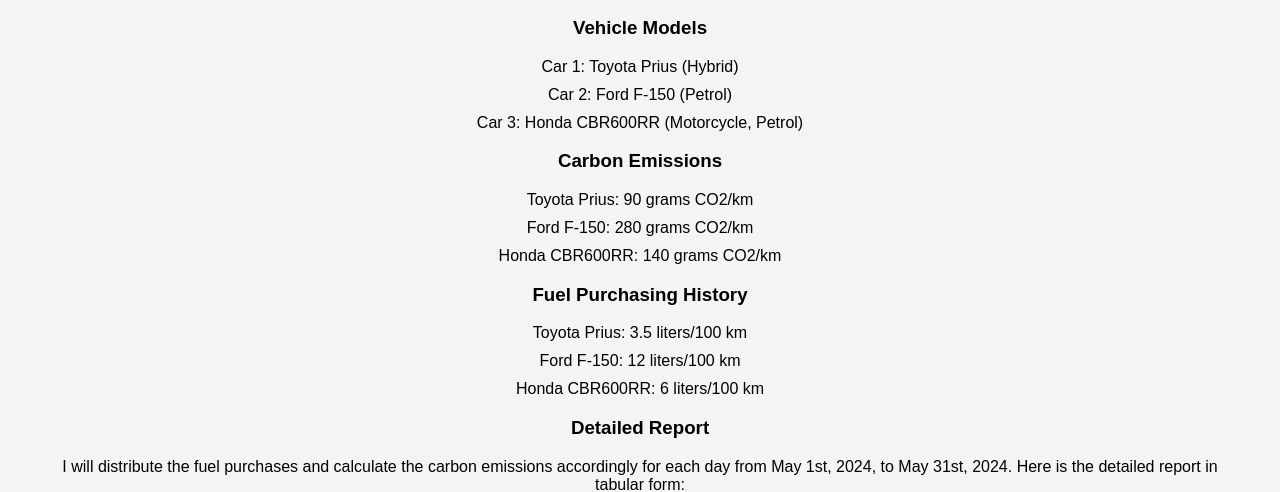
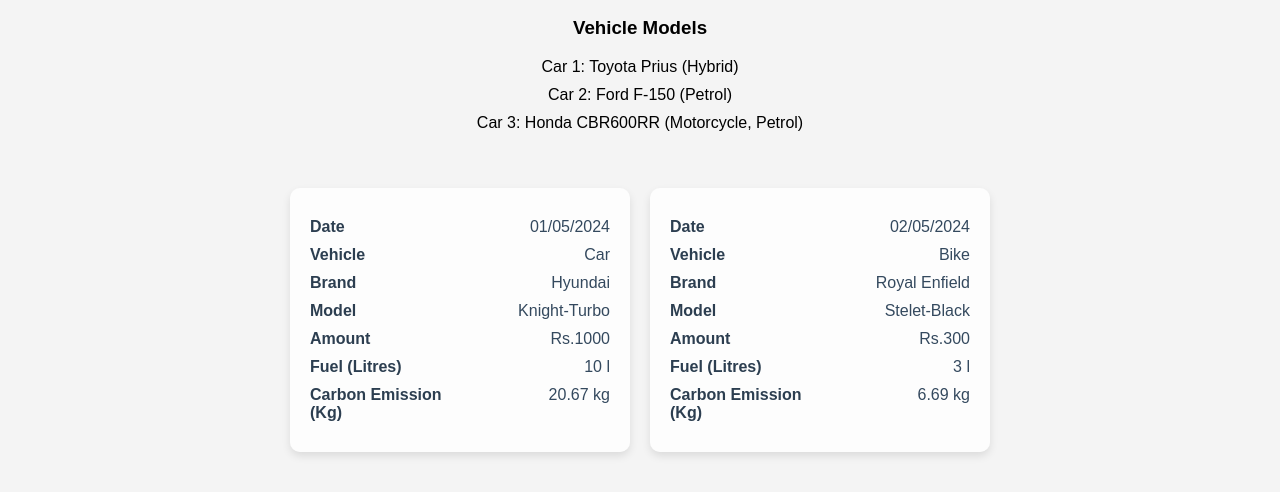
Before and after one commit to balajis732005/Sustainable_Mobility_Tracker, a plain HTML site: page src/transport.html in a window 1280 px wide. Shown: the part 471-963 px from the top of the page. Drawn offline with Linux system fonts and the light colour scheme.

Commit message:
Updated_DashBoard

```diff
--- a/src/dashboard.css
+++ b/src/dashboard.css
@@ -8,8 +8,9 @@
     justify-content: start;
     align-items: center;
     overflow: auto;
+    background-size: cover;
+    background-position: center;
 }
-
 
 .select {
     display: flex;
--- a/src/electricity.css
+++ b/src/electricity.css
@@ -63,3 +63,50 @@ h3 {
     margin: 10px 0;
     font-weight: bold;
 }
+
+.container_values {
+    display: flex;
+    justify-content: center;
+    align-items: center;
+    flex-wrap: wrap;
+    gap: 20px;
+    margin: 10px;
+}
+
+.card {
+    background: rgba(255, 255, 255, 0.8);
+    border-radius: 10px;
+    padding: 20px;
+    box-shadow: 0 4px 8px rgba(0, 0, 0, 0.1);
+    width: 400px;
+    transition: transform 0.3s;
+    cursor: pointer;
+}
+
+.card:hover {
+    transform: translateY(-10px);
+}
+
+.data_row {
+    display: flex;
+    justify-content: space-between;
+    margin: 10px 0;
+}
+
+.head, .values {
+    margin: 0;
+    font-size: 16px;
+    text-align: left;
+}
+
+.head {
+    font-weight: bold;
+    color: #2c3e50;
+    flex: 1;
+}
+
+.values {
+    color: #34495e;
+    flex: 1;
+    text-align: right;
+}
--- a/src/transport.css
+++ b/src/transport.css
@@ -83,3 +83,50 @@ ul li {
 .summary-sublist li {
     margin: 5px 0;
 }
+
+.container_values {
+    display: flex;
+    justify-content: center;
+    align-items: center;
+    flex-wrap: wrap;
+    gap: 20px;
+    margin: 10px;
+}
+
+.card {
+    background: rgba(255, 255, 255, 0.8);
+    border-radius: 10px;
+    padding: 20px;
+    box-shadow: 0 4px 8px rgba(0, 0, 0, 0.1);
+    width: 300px;
+    transition: transform 0.3s;
+    cursor: pointer;
+}
+
+.card:hover {
+    transform: translateY(-10px);
+}
+
+.data_row {
+    display: flex;
+    justify-content: space-between;
+    margin: 10px 0;
+}
+
+.head, .values {
+    margin: 0;
+    font-size: 16px;
+    text-align: left;
+}
+
+.head {
+    font-weight: bold;
+    color: #2c3e50;
+    flex: 1;
+}
+
+.values {
+    color: #34495e;
+    flex: 1;
+    text-align: right;
+}
--- a/src/transport.html
+++ b/src/transport.html
@@ -21,7 +21,7 @@
                 <li>Car 3: Honda CBR600RR (Motorcycle, Petrol)</li>
             </ul>
         </div>
-        <div class="emissions">
+        <!-- <div class="emissions">
             <h3>Carbon Emissions</h3>
             <ul>
                 <li>Toyota Prius: 90 grams CO2/km</li>
@@ -40,10 +40,71 @@
         <div class="report">
             <h3>Detailed Report</h3>
             <p>I will distribute the fuel purchases and calculate the carbon emissions accordingly for each day from May 1st, 2024, to May 31st, 2024. Here is the detailed report in tabular form:</p>
-            <!-- Add your table here -->
+        </div> -->
+    </div>
+    <div class="container_values">
+        <div class="card">
+            <div class="data_row">
+                <p class="head">Date</p>
+                <p class="values">01/05/2024</p>
+            </div>
+            <div class="data_row">
+                <p class="head">Vehicle</p>
+                <p class="values">Car</p>
+            </div>
+            <div class="data_row">
+                <p class="head">Brand</p>
+                <p class="values">Hyundai</p>
+            </div>
+            <div class="data_row">
+                <p class="head">Model</p>
+                <p class="values">Knight-Turbo</p>
+            </div>
+            <div class="data_row">
+                <p class="head">Amount</p>
+                <p class="values">Rs.1000</p>
+            </div>
+            <div class="data_row">
+                <p class="head">Fuel (Litres)</p>
+                <p class="values">10 l</p>
+            </div>
+            <div class="data_row">
+                <p class="head">Carbon Emission (Kg)</p>
+                <p class="values">20.67 kg</p>
+            </div>
+        </div>
+        <div class="card">
+            <div class="data_row">
+                <p class="head">Date</p>
+                <p class="values">02/05/2024</p>
+            </div>
+            <div class="data_row">
+                <p class="head">Vehicle</p>
+                <p class="values">Bike</p>
+            </div>
+            <div class="data_row">
+                <p class="head">Brand</p>
+                <p class="values">Royal Enfield</p>
+            </div>
+            <div class="data_row">
+                <p class="head">Model</p>
+                <p class="values">Stelet-Black</p>
+            </div>
+            <div class="data_row">
+                <p class="head">Amount</p>
+                <p class="values">Rs.300</p>
+            </div>
+            <div class="data_row">
+                <p class="head">Fuel (Litres)</p>
+                <p class="values">3 l</p>
+            </div>
+            <div class="data_row">
+                <p class="head">Carbon Emission (Kg)</p>
+                <p class="values">6.69 kg</p>
+            </div>
         </div>
     </div>
-    <table>
+    <!-- <table>
         <tr>
             <th>Date</th>
             <th>Vehicle</th>
@@ -83,8 +144,8 @@
         <tr><td>29.05.2024</td><td>Ford F-150</td><td>9.0</td><td>75</td><td>280</td><td>21.00</td></tr>
         <tr><td>30.05.2024</td><td>Honda CBR600RR</td><td>5.5</td><td>92</td><td>140</td><td>12.88</td></tr>
         <tr><td>31.05.2024</td><td>Toyota Prius</td><td>4.0</td><td>114</td><td>90</td><td>10.26</td></tr>
-    </table>
-    <div class="summary">
+    </table> -->
+    <!-- <div class="summary">
         <h3>Summary</h3>
         <ul class="summary-list">
             <li>Total Fuel Purchased:</li>
@@ -122,6 +183,6 @@
                 <li>Overall Average Score = 70/100</li>
             </ul>
         </ul>
-    </div>
+    </div> -->
 </body>
 </html>
```
Also changed, not shown: src/electricity.html (+32 -4 lines).
